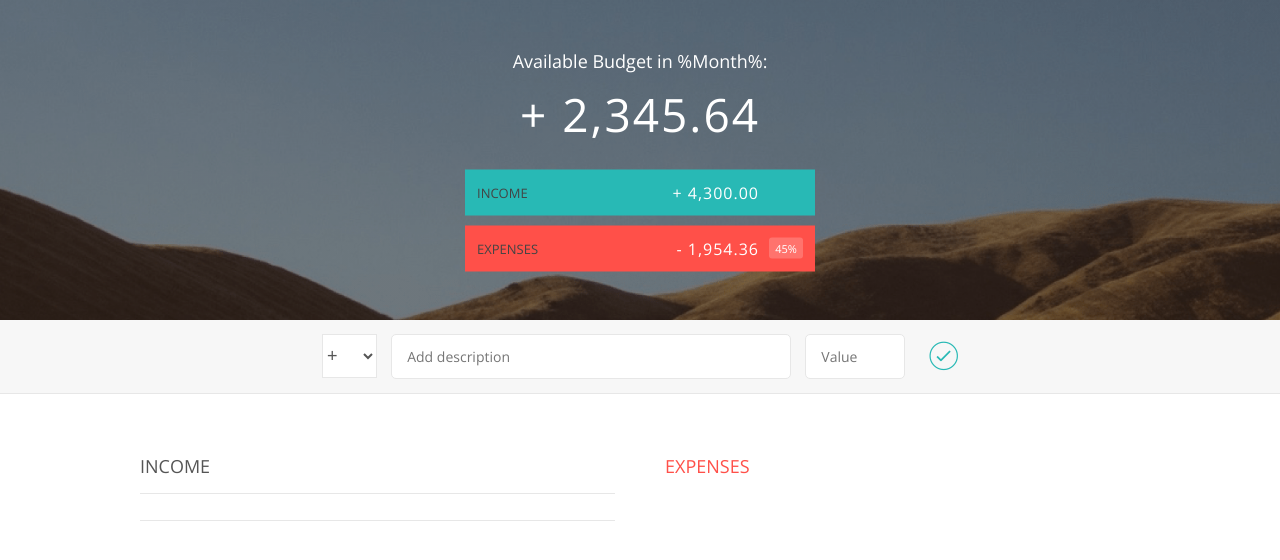
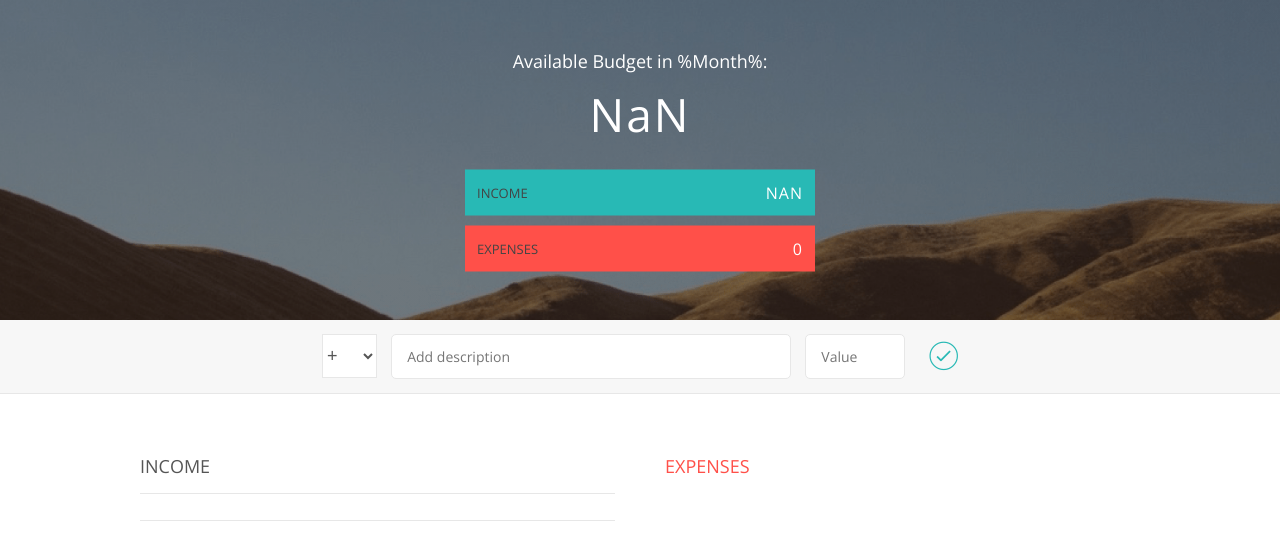
Before and after one commit to adi14041999/BudgetCalculator, a plain HTML site: page index.html in a window 1280 px wide. Both pictures are taken after a click on the button 943 px from the left and 357 px from the top of the page. Drawn offline with nearby package versions, Linux system fonts and the light colour scheme.

Commit message:
iteration 1 done

```diff
--- a/app.js
+++ b/app.js
@@ -84,7 +84,7 @@ function addIncome(income){
     }
     income.setID(index);
     //console.log('adding '+index);
-    finances.totalIncome += income.val;
+    finances.totalIncome += parseInt(income.val);
     finances.setAvailableBudget();
 
 }
@@ -103,7 +103,7 @@ function addExpense(expense){
         }
     }
     expense.setID(index);
-    finances.totalExpenses += expense.val;
+    finances.totalExpenses += parseInt(expense.val);
     finances.setAvailableBudget();
 
 }
@@ -165,6 +165,8 @@ addItemButton.addEventListener('click', function(){
         addExpenseToUI(entry);
     }
 
+    updateSummaryUI();
+
 });
 
 
@@ -200,6 +202,7 @@ function onDeleteClickedIncomeElement(id){
     //console.log('removing '+income.id);
     removeIncome(income);
     removeIncomeFromUI(income);
+    updateSummaryUI();
 }
 
 function onDeleteClickedExpenseElement(id){
@@ -213,6 +216,7 @@ function onDeleteClickedExpenseElement(id){
     }
     removeExpense(expense);
     removeExpenseFromUI(expense);
+    updateSummaryUI();
 }
 
 function removeIncomeFromUI(income){
@@ -240,6 +244,15 @@ function removeExpenseFromUI(expense){
     }
 }
 
+function updateSummaryUI(){
+
+    console.log(finances.totalIncome);
+    document.querySelector('.budget__income--value').innerHTML = finances.totalIncome;
+    document.querySelector('.budget__expenses--value').innerHTML = finances.totalExpenses;
+    document.querySelector('.budget__value').innerHTML = finances.availableBudget;
+
+}
+
 
 String.prototype.replaceAll = function(search, replacement) {
     var target = this;
--- a/index.html
+++ b/index.html
@@ -15,21 +15,19 @@
                     Available Budget in <span class="budget__title--month">%Month%</span>:
                 </div>
 
-                <div class="budget__value">+ 2,345.64</div>
+                <div class="budget__value">0</div>
 
                 <div class="budget__income clearfix">
                     <div class="budget__income--text">Income</div>
                     <div class="right">
-                        <div class="budget__income--value">+ 4,300.00</div>
-                        <div class="budget__income--percentage">&nbsp;</div>
+                        <div class="budget__income--value">0</div>
                     </div>
                 </div>
 
                 <div class="budget__expenses clearfix">
                     <div class="budget__expenses--text">Expenses</div>
                     <div class="right clearfix">
-                        <div class="budget__expenses--value">- 1,954.36</div>
-                        <div class="budget__expenses--percentage">45%</div>
+                        <div class="budget__expenses--value">0</div>
                     </div>
                 </div>
             </div>
```
